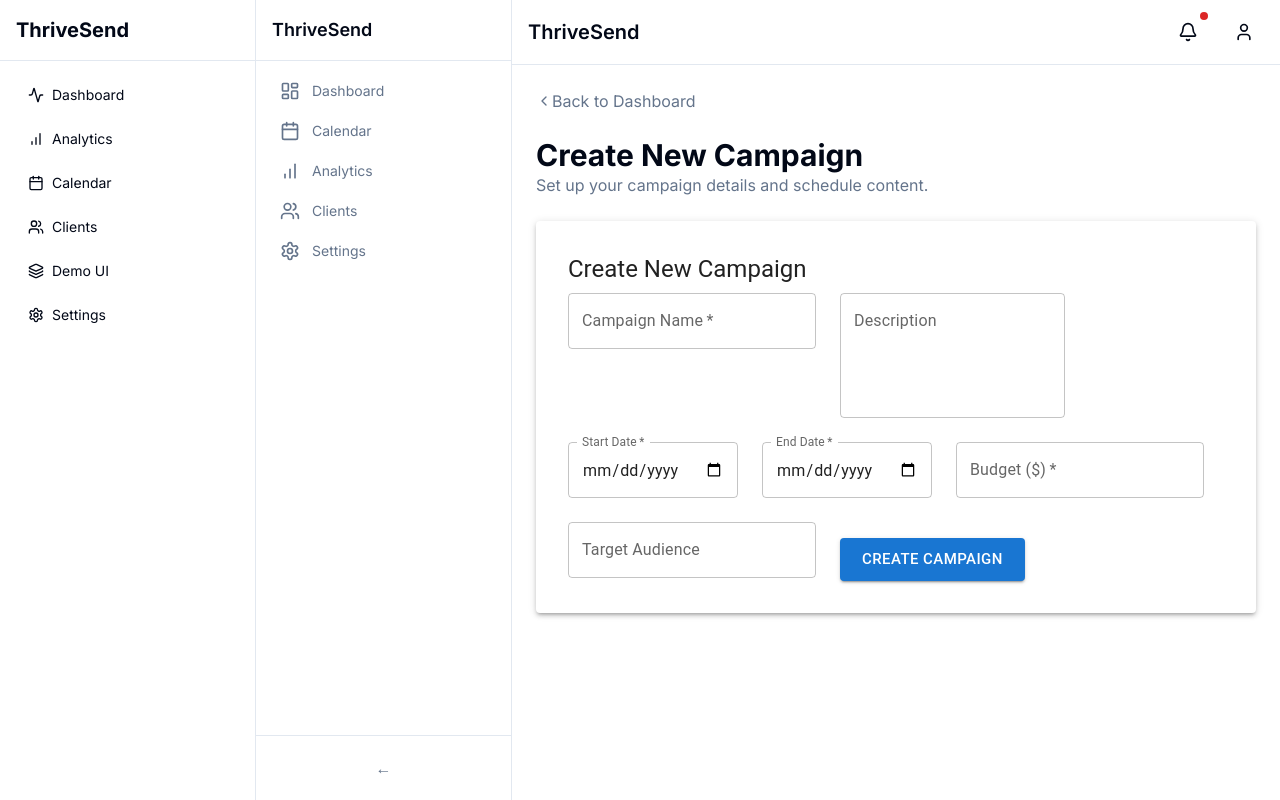
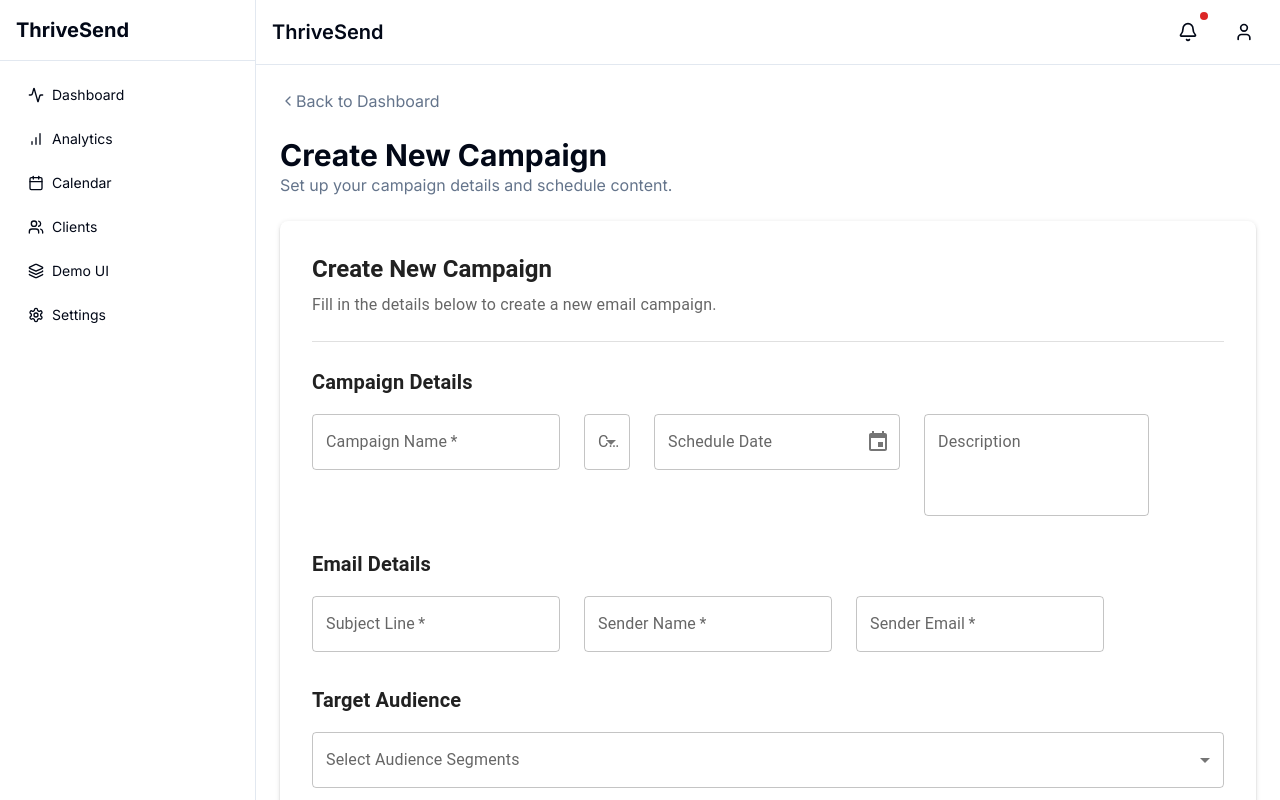
Before and after one commit to gedeza/thrive-send, a Next.js app: page /campaigns/new in a window 1280 px wide. Built offline with nearby package versions, Linux system fonts and the light colour scheme.

Commit message:
Fix duplicate sidebar issue and update campaign component

```diff
--- a/package.json
+++ b/package.json
@@ -19,6 +19,7 @@
     "@hookform/resolvers": "^5.0.1",
     "@mui/icons-material": "^7.0.2",
     "@mui/material": "^7.0.2",
+    "@mui/x-date-pickers": "^8.2.0",
     "@prisma/client": "^5.10.2",
     "@radix-ui/react-dropdown-menu": "^2.1.12",
     "@radix-ui/react-label": "^2.1.4",
--- a/src/app/(dashboard)/campaigns/new/page.tsx
+++ b/src/app/(dashboard)/campaigns/new/page.tsx
@@ -3,7 +3,7 @@
 import { MainLayout } from "@/components/layout/main-layout";
 import { ChevronLeft } from "lucide-react";
 import Link from "next/link";
-import CreateCampaign from "@/components/CreateCampaign";
+import CreateCampaign from "@/components/Campaign/CreateCampaign";
 
 export default function NewCampaignPage() {
 
--- a/src/components/Campaign/CreateCampaign.tsx
+++ b/src/components/Campaign/CreateCampaign.tsx
@@ -5,7 +5,7 @@
   TextField,
   Typography,
   Paper,
-  Grid,
+  Grid as MuiGrid,
   MenuItem,
   FormControl,
   InputLabel,
@@ -233,8 +233,8 @@
         <FormSection>
           <SectionTitle variant="h6">Campaign Details</SectionTitle>
 
-          <Grid container spacing={3}>
-            <Grid item xs={12}>
+          <MuiGrid container spacing={3}>
+            <MuiGrid sx={{ gridColumn: 'span 12' }}>
               <TextField
                 fullWidth
                 label="Campaign Name"
@@ -246,9 +246,9 @@
                 placeholder="Summer Sale Announcement"
                 required
               />
-            </Grid>
+            </MuiGrid>
 
-            <Grid item xs={12} md={6}>
+            <MuiGrid sx={{ gridColumn: { xs: 'span 12', md: 'span 6' } }}>
               <FormControl fullWidth>
                 <InputLabel id="campaign-type-label">Campaign Type</InputLabel>
                 <Select
@@ -266,9 +266,9 @@
                   ))}
                 </Select>
               </FormControl>
-            </Grid>
+            </MuiGrid>
 
-            <Grid item xs={12} md={6}>
+            <MuiGrid sx={{ gridColumn: { xs: 'span 12', md: 'span 6' } }}>
               <LocalizationProvider dateAdapter={AdapterDateFns}>
                 <DatePicker
                   label="Schedule Date"
@@ -282,9 +282,9 @@
                   }}
                 />
               </LocalizationProvider>
-            </Grid>
+            </MuiGrid>
 
-            <Grid item xs={12}>
+            <MuiGrid sx={{ gridColumn: 'span 12' }}>
               <TextField
                 fullWidth
                 label="Description"
@@ -295,16 +295,16 @@
                 rows={3}
                 placeholder="Describe the purpose of this campaign"
               />
-            </Grid>
-          </Grid>
+            </MuiGrid>
+          </MuiGrid>
         </FormSection>
 
         {/* Email Details Section */}
         <FormSection>
           <SectionTitle variant="h6">Email Details</SectionTitle>
 
-          <Grid container spacing={3}>
-            <Grid item xs={12}>
+          <MuiGrid container spacing={3}>
+            <MuiGrid sx={{ gridColumn: 'span 12' }}>
               <TextField
                 fullWidth
                 label="Subject Line"
@@ -316,9 +316,9 @@
                 placeholder="Don't Miss Our Summer Sale!"
                 required
               />
-            </Grid>
+            </MuiGrid>
 
-            <Grid item xs={12} md={6}>
+            <MuiGrid sx={{ gridColumn: { xs: 'span 12', md: 'span 6' } }}>
               <TextField
                 fullWidth
                 label="Sender Name"
@@ -330,9 +330,9 @@
                 placeholder="Your Company Name"
                 required
               />
-            </Grid>
+            </MuiGrid>
 
-            <Grid item xs={12} md={6}>
+            <MuiGrid sx={{ gridColumn: { xs: 'span 12', md: 'span 6' } }}>
               <TextField
                 fullWidth
                 label="Sender Email"
@@ -345,8 +345,8 @@
                 placeholder="marketing@yourcompany.com"
                 required
               />
-            </Grid>
-          </Grid>
+            </MuiGrid>
+          </MuiGrid>
         </FormSection>
 
         {/* Audience Section */}
--- a/src/components/layout/main-layout.tsx
+++ b/src/components/layout/main-layout.tsx
@@ -65,16 +65,25 @@
     }
   ];
 
+  // This array contains all the routes that should be considered part of the dashboard layout
+  // and therefore should not get a second sidebar from MainLayout
+  const dashboardRoutes = [
+    "/",
+    "/dashboard",
+    "/calendar",
+    "/analytics",
+    "/clients",
+    "/settings",
+    "/campaigns",
+    "/content" // Added in case it's also in the dashboard layout
+  ];
+
   // Check if we're in a dashboard route
   // IMPORTANT: This prevents duplicate sidebars by not rendering the sidebar
   // when the component is used within pages that are already wrapped in the dashboard layout
-  const isDashboardRoute =
-    pathname === "/" || // root/landing page
-    pathname === "/dashboard" || // explicit dashboard page
-    pathname?.startsWith("/calendar") ||
-    pathname?.startsWith("/analytics") ||
-    pathname?.startsWith("/clients") ||
-    pathname?.startsWith("/settings");
+  const isDashboardRoute = dashboardRoutes.some(route =>
+    pathname === route || pathname?.startsWith(`${route}/`)
+  );
 
   // Exclude authentication pages from having the dashboard layout
   const isAuthPage = pathname?.startsWith("/auth");
```
Also changed, not shown: 1 other file (tests, documents, lock files or other folders).
